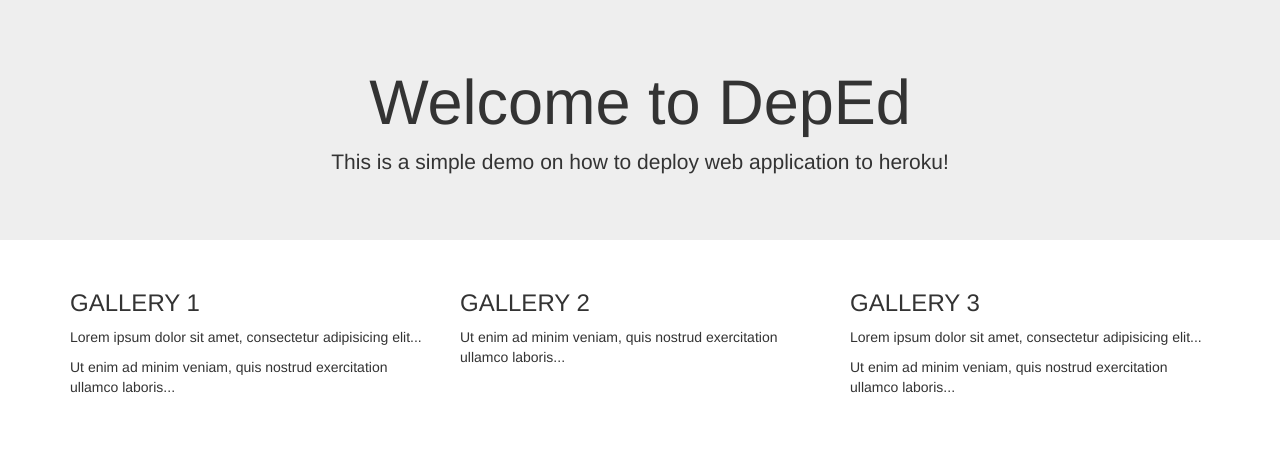
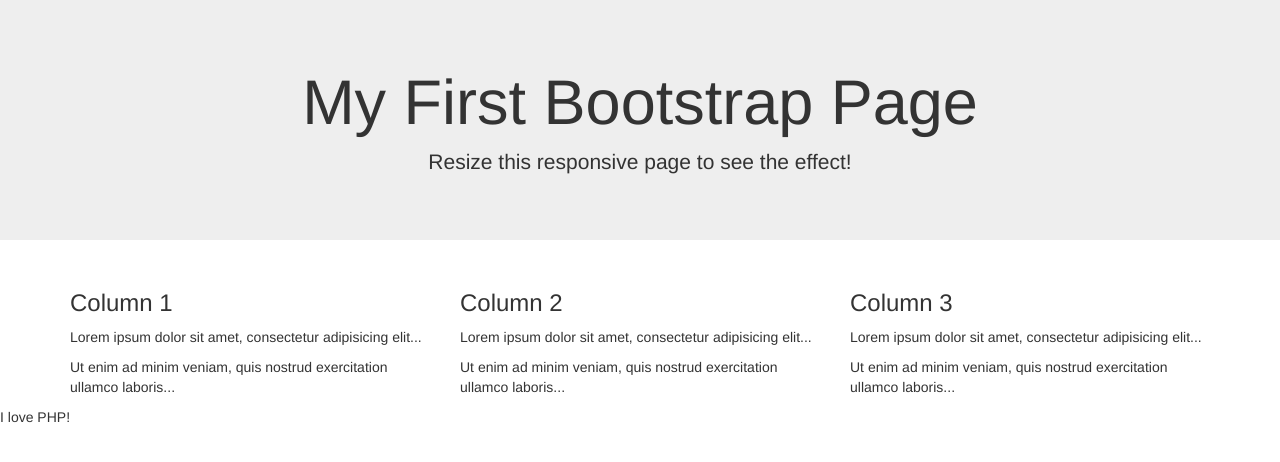
Before and after one commit to seljuketurks/Chavez, a PHP site: page / in a window 1280 px wide. Shown: the top 462 px of the page. Run offline with PHP 8.4, Linux system fonts and the light colour scheme.

Commit message:
Update index.php

```diff
--- a/project/index.php
+++ b/project/index.php
@@ -11,30 +11,32 @@
 <body>
 
 <div class="jumbotron text-center">
-  <h1>Welcome to DepEd</h1>
-  <p>This is a simple demo on how to deploy web application to heroku!</p>
+  <h1>My First Bootstrap Page</h1>
+  <p>Resize this responsive page to see the effect!</p>
 </div>
 
 <div class="container">
   <div class="row">
     <div class="col-sm-4">
-      <h3>GALLERY 1</h3>
+      <h3>Column 1</h3>
       <p>Lorem ipsum dolor sit amet, consectetur adipisicing elit...</p>
       <p>Ut enim ad minim veniam, quis nostrud exercitation ullamco laboris...</p>
     </div>
     <div class="col-sm-4">
-      <h3>GALLERY 2</h3>
-      <p>
-       </p>
+      <h3>Column 2</h3>
+      <p>Lorem ipsum dolor sit amet, consectetur adipisicing elit...</p>
       <p>Ut enim ad minim veniam, quis nostrud exercitation ullamco laboris...</p>
     </div>
     <div class="col-sm-4">
-      <h3>GALLERY 3</h3>
+      <h3>Column 3</h3>
       <p>Lorem ipsum dolor sit amet, consectetur adipisicing elit...</p>
       <p>Ut enim ad minim veniam, quis nostrud exercitation ullamco laboris...</p>
     </div>
   </div>
 </div>
-
+<?php
+$txt = "PHP";
+echo "I love $txt!";
+?>
 </body>
 </html>
```
